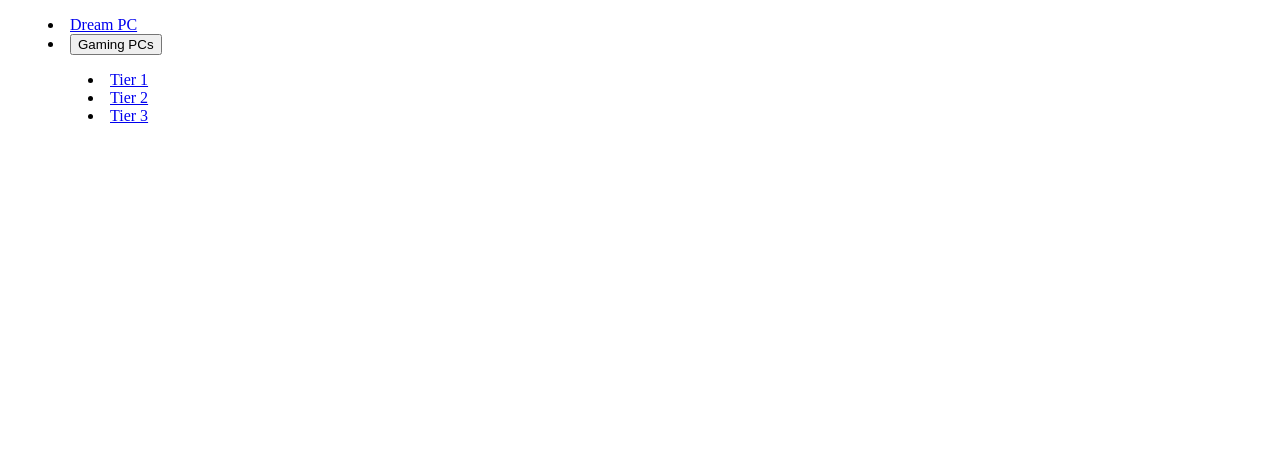
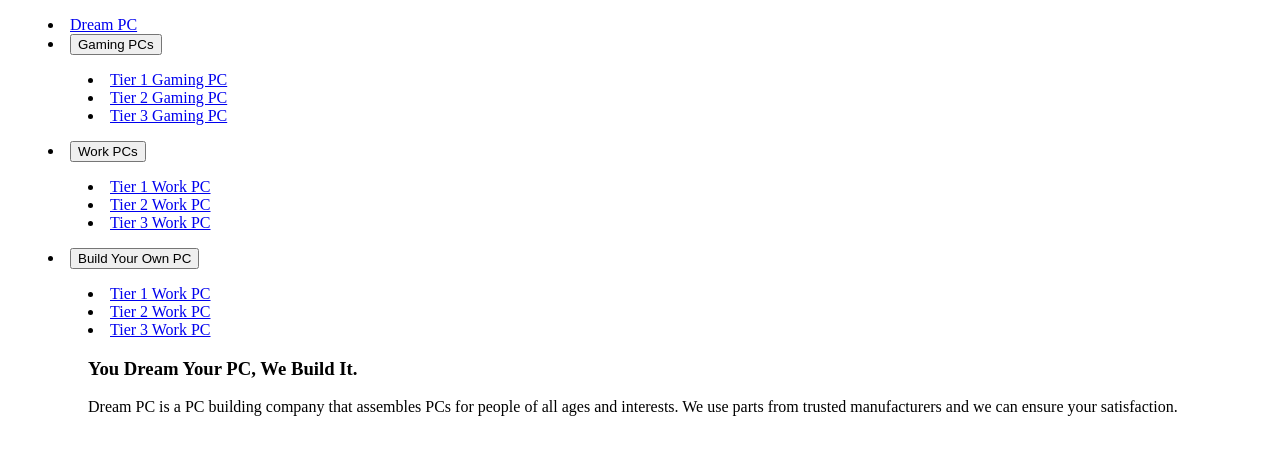
Before and after one commit to Web1-Jay/DreamPC, a plain HTML site: page index.html in a window 1280 px wide. Drawn offline with Linux system fonts and the light colour scheme.

Commit message:
Update index.html

```diff
--- a/index.html
+++ b/index.html
@@ -15,13 +15,36 @@
                 <li>
                 <button>Gaming PCs</button>
                 <menu>
-                <li><a href="/gamingtier1/.html">Tier 1</a></li>
-                <li><a href="/gamingtier2/.html">Tier 2</a></li>
-                <li><a href="/gamingtier3/.html">Tier 3</a></li>
+                <li><a href="/gamingtier1/.html">Tier 1 Gaming PC</a></li>
+                <li><a href="/gamingtier2/.html">Tier 2 Gaming PC</a></li>
+                <li><a href="/gamingtier3/.html">Tier 3 Gaming PC</a></li>
                 </menu>
-                </li>
+            </li>
+            <li>
+                    <button>Work PCs</button>
+                    <menu>
+                    <li><a href="/worktier1/.html">Tier 1 Work PC</a></li>
+                    <li><a href="/worktier2/.html">Tier 2 Work PC</a></li>
+                    <li><a href="/worktier3/.html">Tier 3 Work PC</a></li>
+                    </menu>
+            </li>
+            <li>
+                <button>Build Your Own PC</button>
+                <menu>
+                <li><a href="/worktier1/.html">Tier 1 Work PC</a></li>
+                <li><a href="/worktier2/.html">Tier 2 Work PC</a></li>
+                <li><a href="/worktier3/.html">Tier 3 Work PC</a></li>
+                </menu>
+            </li>
         <menu>
-
+            <section id="top-section">
+                <div>
+                  <h1>
+                    You Dream Your PC, We Build It.
+                  </h1>
+                  <p>
+                    Dream PC is a PC building company that assembles PCs for people of all ages and interests. We use parts from trusted manufacturers and we can ensure your satisfaction.
+                  </p>
     </body>
 
 </html>
```
